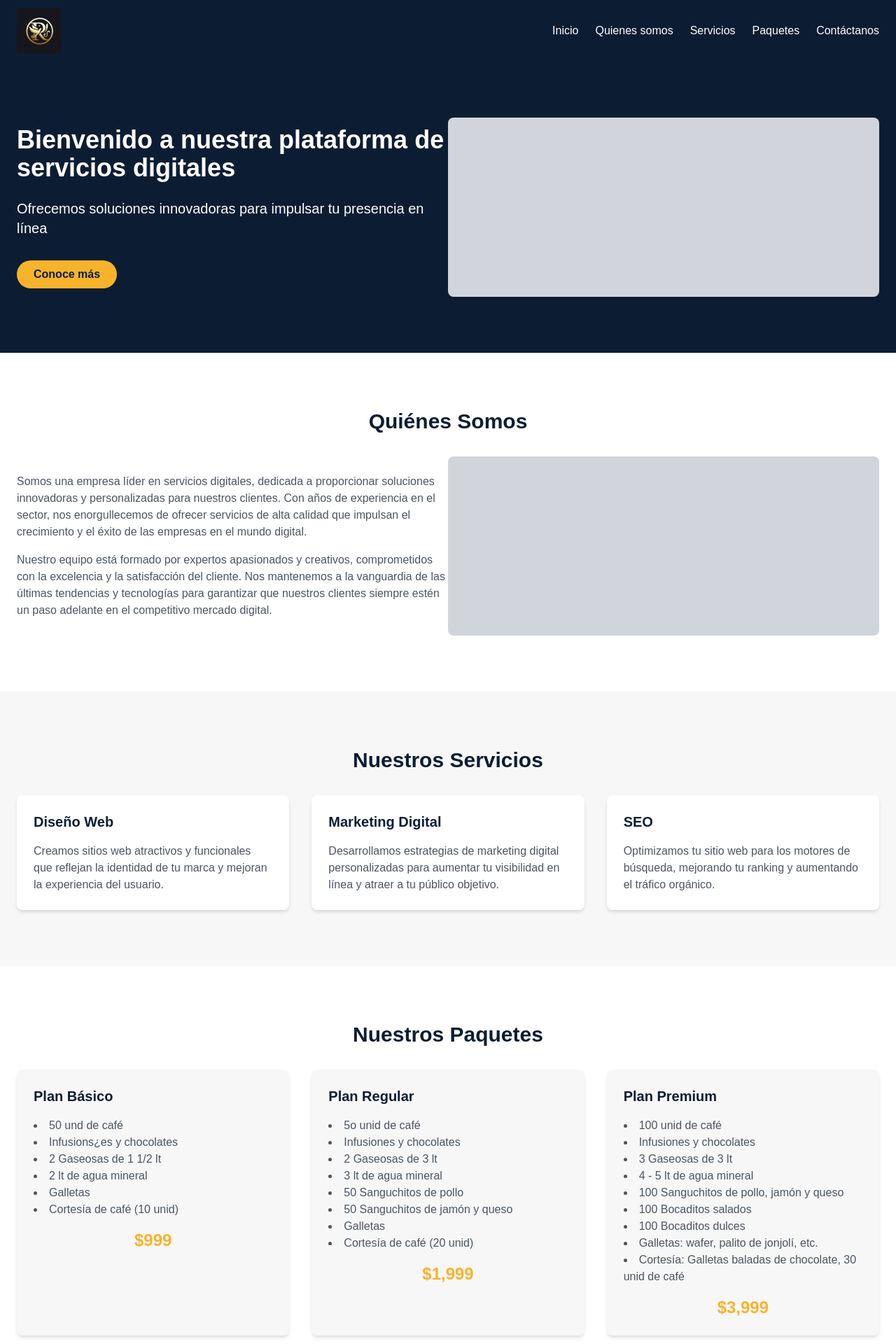
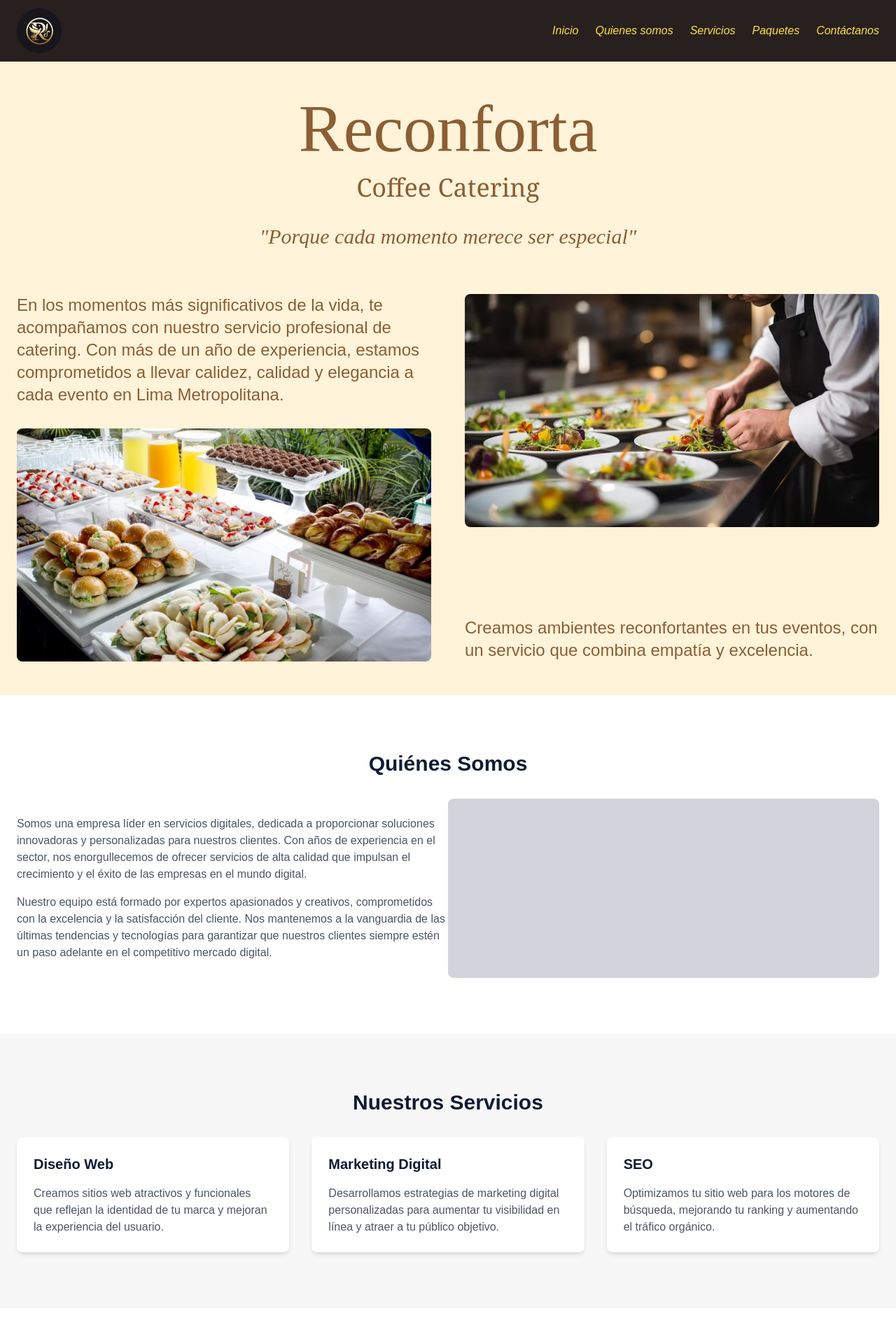
Before and after one commit to Santrax211/reconforta-lanpage, a Next.js app: page / in a window 1280 px wide. Shown: the top 1920 px of the page at 70% size. Built offline with nearby package versions, Linux system fonts and the light colour scheme.

Commit message:
Enviando inicio y navbar

```diff
--- a/components/Inicio.tsx
+++ b/components/Inicio.tsx
@@ -1,21 +1,65 @@
+import Image from 'next/image';
+
 export function Inicio() {
   return (
-    <section id="inicio" className="py-20 bg-[#0C1D33] text-white">
+    <section id="inicio" className="min-h-screen bg-[#FFF3D9] text-[#8B5E34] py-12">
       <div className="container mx-auto px-6">
-        <div className="flex flex-col md:flex-row items-center">
-          <div className="md:w-1/2">
-            <h1 className="text-4xl font-bold mb-6">Bienvenido a nuestra plataforma de servicios digitales</h1>
-            <p className="text-xl mb-8">Ofrecemos soluciones innovadoras para impulsar tu presencia en línea</p>
-            <button className="bg-[#F7B32B] text-[#0C1D33] px-6 py-2 rounded-full font-semibold hover:bg-[#F7B32B]/80">
-              Conoce más
-            </button>
+        {/* Header Section */}
+        <div className="text-center mb-16">
+          <h1
+            className="text-6xl md:text-7xl lg:text-8xl font-serif mb-4"
+            style={{ fontFamily: 'Brush Script MT, cursive' }}
+          >
+            Reconforta
+          </h1>
+          <div className="text-3xl md:text-4xl mb-8 font-serif">
+            Coffee Catering
           </div>
-          <div className="md:w-1/2 mt-8 md:mt-0">
-            {/* Placeholder para la imagen */}
-            <div className="bg-gray-300 h-64 rounded-lg"></div>
+          <p
+            className="text-2xl md:text-3xl italic"
+            style={{ fontFamily: 'Lobster Two, cursive' }}
+          >
+            "Porque cada momento merece ser especial"
+          </p>
+        </div>
+
+        {/* Content Sections */}
+        <div className="flex flex-col md:flex-row items-stretch gap-12 max-w-7xl mx-auto">
+          {/* Left Section */}
+          <div className="flex-1 space-y-8 flex flex-col justify-between">
+            <p className="text-xl md:text-2xl leading-relaxed">
+              En los momentos más significativos de la vida, te acompañamos con nuestro
+              servicio profesional de catering. Con más de un año de experiencia,
+              estamos comprometidos a llevar calidez, calidad y elegancia a cada evento en
+              Lima Metropolitana.
+            </p>
+            <div className="relative w-full max-h-[450px] aspect-video">
+              <Image
+                src="/images/pastries.jpg"
+                alt="Variedad de pasteles y bocaditos"
+                fill
+                className="object-cover rounded-lg"
+              />
+            </div>
+          </div>
+
+          {/* Right Section */}
+          <div className="flex-1 space-y-8 flex flex-col justify-between">
+            <div className="relative w-full max-h-[450px] aspect-video">
+              <Image
+                src="/images/staff.avif"
+                alt="Personal preparando alimentos"
+                fill
+                className="object-cover rounded-lg"
+              />
+            </div>
+            <p className="text-xl md:text-2xl leading-relaxed">
+              Creamos ambientes reconfortantes en tus eventos, con un servicio
+              que combina empatía y excelencia.
+            </p>
           </div>
         </div>
       </div>
     </section>
-  )
+  );
 }
--- a/components/Navigation.tsx
+++ b/components/Navigation.tsx
@@ -3,15 +3,15 @@ import Image from 'next/image'
 
 export function Navigation() {
   return (
-    <nav className="bg-[#0C1D33] text-white">
+    <nav className="bg-[#27201e] text-yellow-300 italic bold">
       <div className="container mx-auto px-6 py-3">
         <div className="flex justify-between items-center">
         <Image
               src="/images/logo.jpg"
               alt="Logo de la empresa"
-              width={120}
-              height={40}
-              className="w-auto h-12 sm:h-16 max-w-[200px] rounded mr-4"
+              width={150}
+              height={60}
+              className="w-auto h-12 sm:h-16 max-w-[200px] rounded rounded-full"
             />
           <div className="hidden md:flex space-x-6">
             <Link href="#inicio" className="hover:text-[#F7B32B]">Inicio</Link>
--- a/components/Paquetes.tsx
+++ b/components/Paquetes.tsx
@@ -4,20 +4,20 @@ export function Paquetes() {
       <div className="container mx-auto px-6">
         <h2 className="text-3xl font-bold text-center text-[#0C1D33] mb-8">Nuestros Paquetes</h2>
         <div className="grid grid-cols-1 md:grid-cols-3 gap-8">
-          <div className="bg-[#F7F7F7] rounded-lg shadow-md p-6">
-            <h3 className="text-xl font-semibold mb-4 text-[#0C1D33]">Plan Básico</h3>
-            <ul className="list-disc list-inside mb-4 text-gray-600">
+          <div className="bg-[#f1a999] rounded-lg shadow-md p-6">
+            <h3 className="text-xl font-semibold mb-4 text-[#0C1D33] text-center">Plan Básico</h3>
+            <ul className="list-disc list-inside mb-4 text-black-600">
               <li>50 und de café</li>
-              <li>Infusions¿es y chocolates</li>
+              <li>Infusiones y chocolates</li>
               <li>2 Gaseosas de 1 1/2 lt</li>
               <li>2 lt de agua mineral</li>
               <li>Galletas</li>
               <li>Cortesía de café (10 unid)</li>
             </ul>
-            <p className="text-2xl font-bold text-center text-[#F7B32B]">$999</p>
+            {/*<p className="text-2xl font-bold text-center text-[#F7B32B]">$999</p>*/}
           </div>
           <div className="bg-[#F7F7F7] rounded-lg shadow-md p-6">
-            <h3 className="text-xl font-semibold mb-4 text-[#0C1D33]">Plan Regular</h3>
+            <h3 className="text-xl font-semibold mb-4 text-[#0C1D33] text-center">Plan Regular</h3>
             <ul className="list-disc list-inside mb-4 text-gray-600">
               <li>5o unid de café</li>
               <li>Infusiones y chocolates</li>
@@ -28,10 +28,10 @@ export function Paquetes() {
               <li>Galletas</li>
               <li>Cortesía de café (20 unid)</li>
             </ul>
-            <p className="text-2xl font-bold text-center text-[#F7B32B]">$1,999</p>
+            {/*<p className="text-2xl font-bold text-center text-[#F7B32B]">$1,999</p>*/}
           </div>
           <div className="bg-[#F7F7F7] rounded-lg shadow-md p-6">
-            <h3 className="text-xl font-semibold mb-4 text-[#0C1D33]">Plan Premium</h3>
+            <h3 className="text-xl font-semibold mb-4 text-[#0C1D33] text-center">Plan Premium</h3>
             <ul className="list-disc list-inside mb-4 text-gray-600">
               <li>100 unid de café</li>
               <li>Infusiones y chocolates</li>
@@ -43,7 +43,7 @@ export function Paquetes() {
               <li>Galletas: wafer, palito de jonjolí, etc.</li>
               <li>Cortesía: Galletas baladas de chocolate, 30 unid de café</li>
             </ul>
-            <p className="text-2xl font-bold text-center text-[#F7B32B]">$3,999</p>
+            {/*<p className="text-2xl font-bold text-center text-[#F7B32B]">$3,999</p>*/}
           </div>
         </div>
       </div>
```
Also changed, not shown: public/images/pastries.jpg (added), public/images/staff.avif (added).
